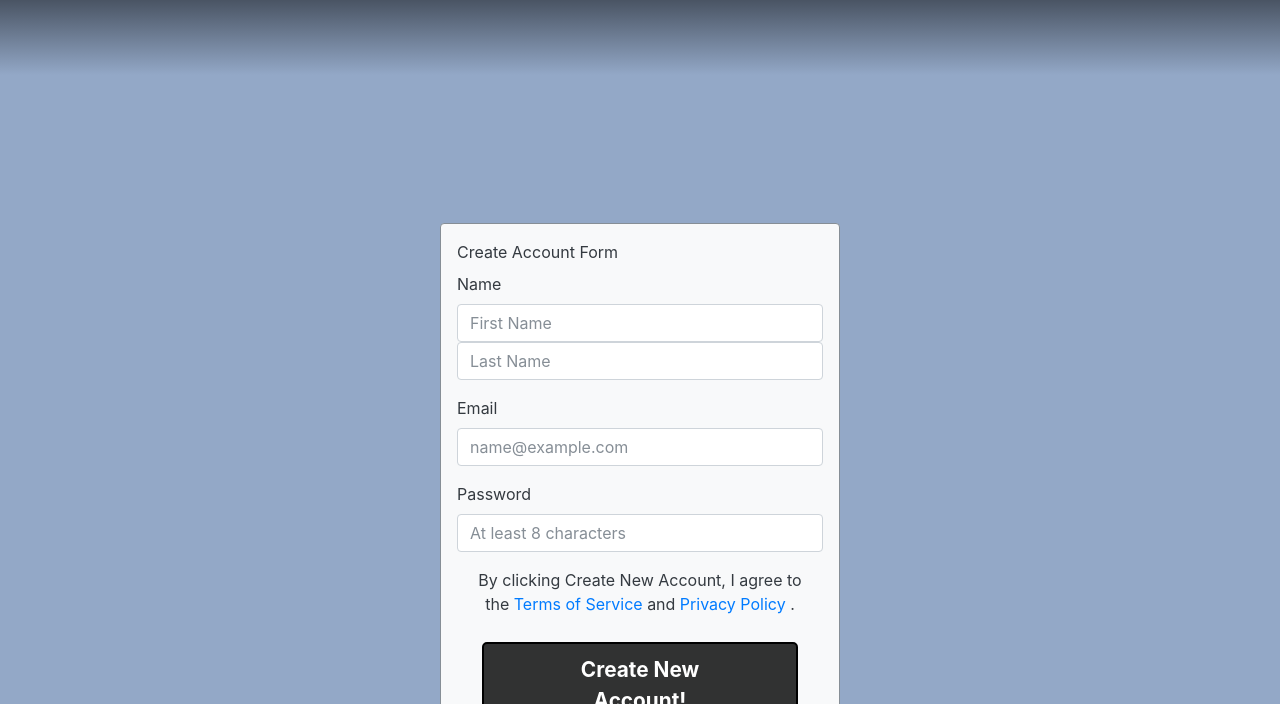
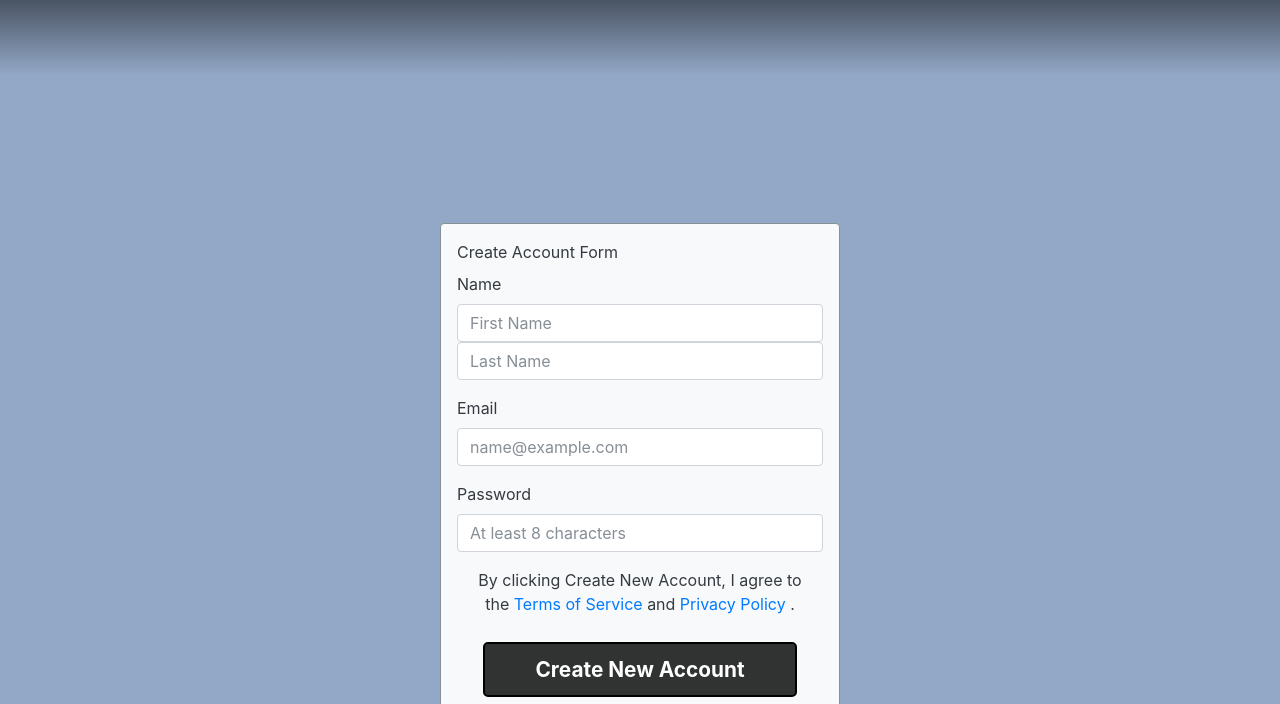
Before and after one commit to sabentso/PPM-Public, a plain HTML site: page Signup.html in a window 1280 px wide. Shown: the part 75-779 px from the top of the page. Drawn offline with nearby package versions, Linux system fonts and the light colour scheme.

Commit message:
update signup

```diff
--- a/Signup.html
+++ b/Signup.html
@@ -80,7 +80,7 @@
                             <a href="C:\Users\scott\Desktop\IPIX\Income Property Management\privacy.html">Privacy Policy</a>
                             .
                             </p>
-                            <button type="submit" class="home-btn">Create New Account!</button>
+                            <button type="submit" class="home-btn">Create New Account</button>
 
                             <p>
                                 Already Registered an Account?
```
